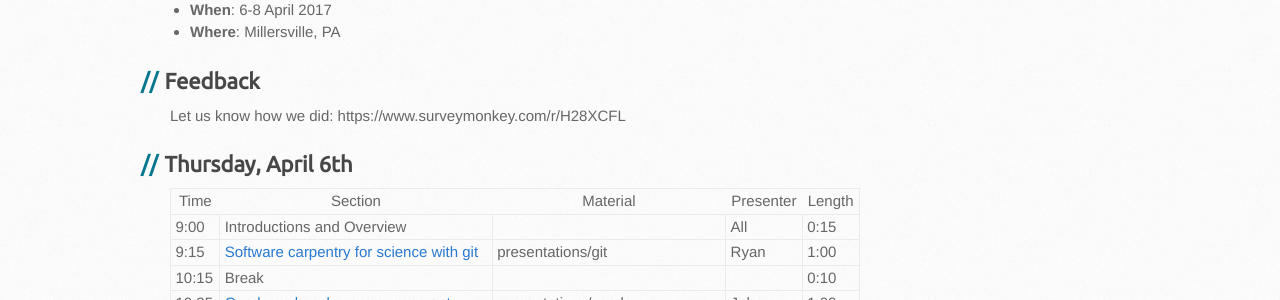
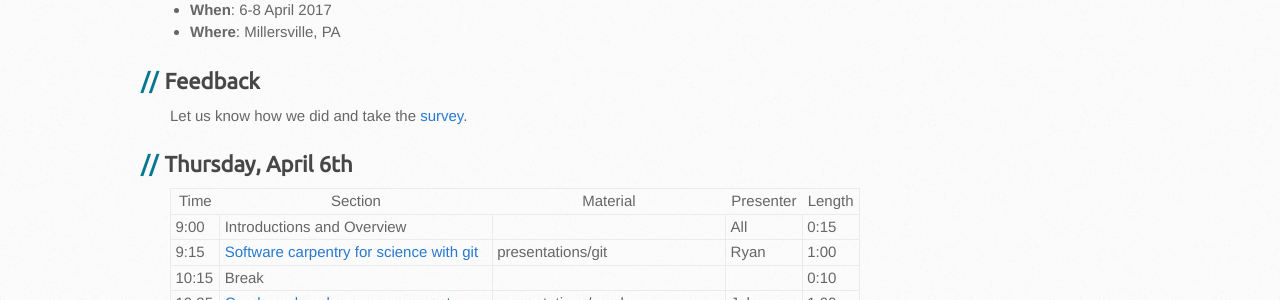
Before and after one commit to Unidata/python-workshop, a Jekyll site: the page built from events/millersville2017.md, in a window 1280 px wide. Shown: the part 552-852 px from the top of the page. Built offline with Jekyll 4.4.1, drawn with Linux system fonts in a browser that asks for light colours; some web fonts are replaced; our own code applies the rules of GitHub Pages for plain Markdown files.

Commit message:
Make URL to survey an actual link.

```diff
--- a/events/millersville2017.md
+++ b/events/millersville2017.md
@@ -7,7 +7,7 @@ title:
 - **Where**: Millersville, PA
 
 ## Feedback
-Let us know how we did: https://www.surveymonkey.com/r/H28XCFL
+Let us know how we did and take the [survey](https://www.surveymonkey.com/r/H28XCFL).
 
 ## Thursday, April 6th
 
```
